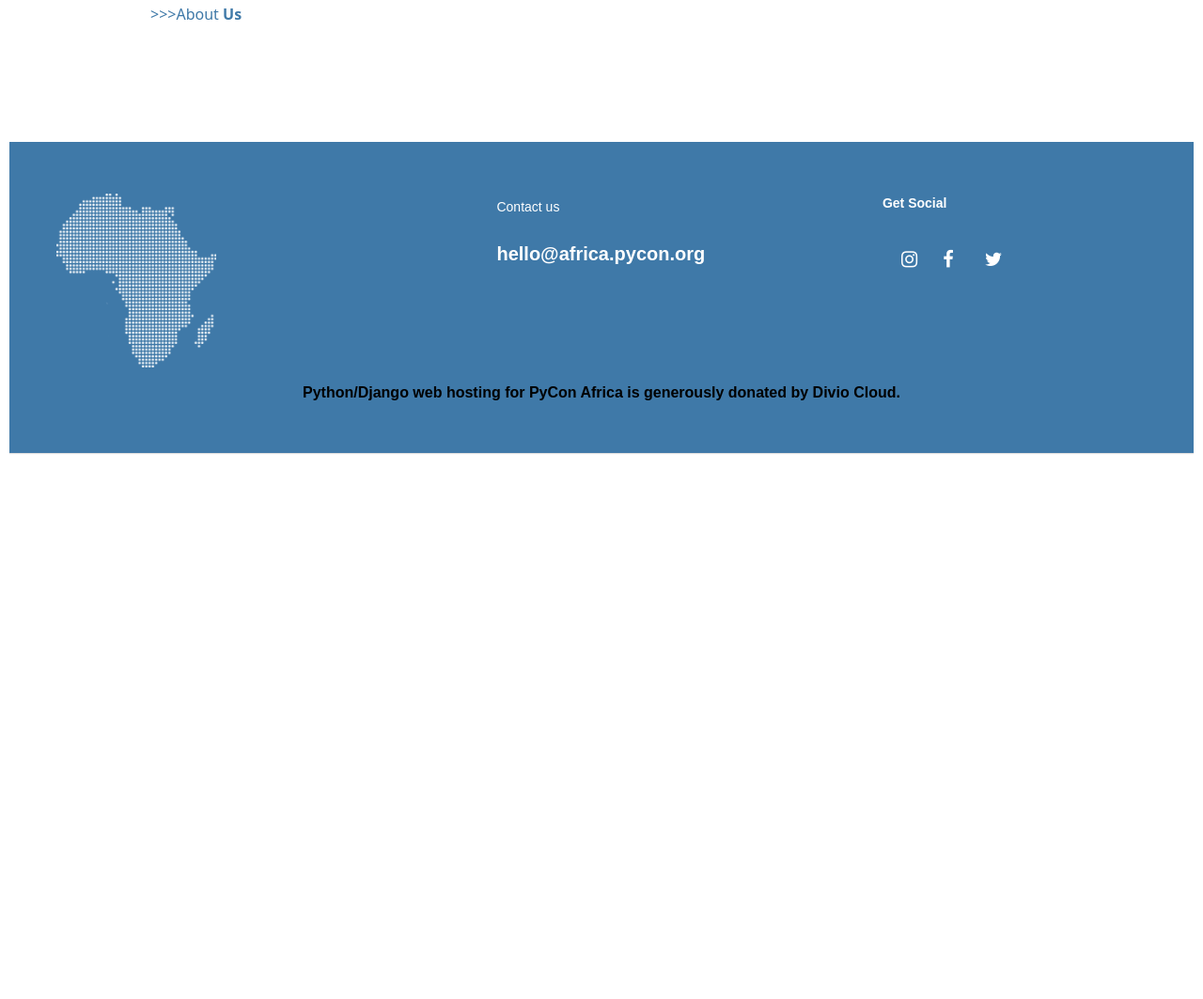
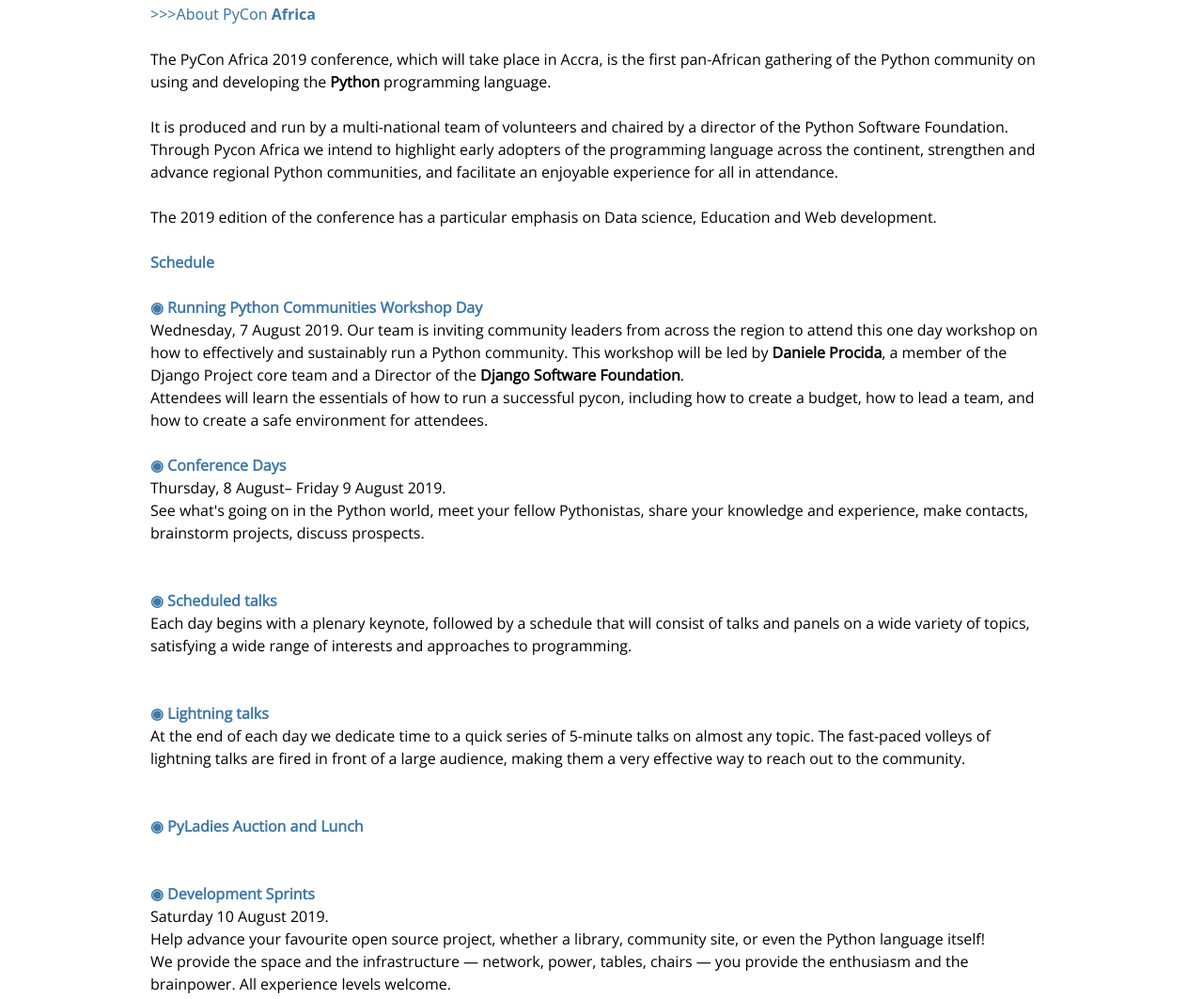
Before and after one commit to pythonafrica/pycon-africa-website, a plain HTML site: page about.html in a window 1280 px wide. Shown: the part 145-1208 px from the top of the page at 94% size. Before the commit the page ends 800 px from the top, so only its background shows below. Drawn offline with nearby package versions, Linux system fonts and the light colour scheme.

Commit message:
updated about page

```diff
--- a/about.html
+++ b/about.html
@@ -1,7 +1,7 @@
 <!DOCTYPE html>
 <html>
 <head>
-  <title>About us</title>
+  <title>About Pycon Africa</title>
   <meta name="viewport" content="width=device-width, initial-scale=1.0">
   <link rel="stylesheet" type="text/css" href="css/style.css">
   <link rel="stylesheet" type="text/css" href="css/footer.css">
@@ -24,8 +24,41 @@
 <br>
 <main>
 <br>
-<h1 class="title" style="margin-top:50px"> >>>About<strong> Us</strong></h1><br>
+<h1 class="title" style="margin-top:50px"> >>>About PyCon<strong> Africa</strong></h1><br>
+<p class="about-Pycon-Africa">The PyCon Africa 2019 conference, which will take place in Accra, is the first pan-African gathering of the Python community on using and developing the <strong><a href="https://python.org">Python</a></strong> programming language.</br><br> It is produced and run by a multi-national team of volunteers and chaired by a director of the Python Software Foundation. Through Pycon Africa we intend to highlight early adopters of the programming language across the continent, strengthen and advance regional Python communities, and facilitate an enjoyable experience for all in attendance.
+</br><br>The 2019 edition of the conference has a particular emphasis on Data science, Education and Web development.
+</p>
+<br>
+<p class="about-Pycon-Africa" style="color:#3F79A8 "><strong>Schedule</strong></p><br>
+<p class="about-Pycon-Africa">
+  <strong style="color: #3F79A8">&#9673; Running Python Communities Workshop Day</strong><br>
+  Wednesday, 7 August 2019. Our team is inviting community leaders from across the region to attend this one day workshop on how to effectively and sustainably run a Python community. This workshop will be led by <strong><a href="https://twitter.com/evildmp">Daniele Procida</a></strong>, a member of the Django Project core team and a Director of the <strong><a href="https://www.djangoproject.com/">Django Software Foundation</a></strong>.</br>Attendees will learn the essentials of how to run a successful pycon, including how to create a budget, how to lead a team, and how to create a safe environment for attendees.
+  </p><br>
+<p class="about-Pycon-Africa">
+  <strong style="color: #3F79A8">&#9673; Conference Days</strong><br>
+  Thursday, 8 August– Friday 9 August 2019.</br>
+  See what's going on in the Python world, meet your fellow Pythonistas, share your knowledge and experience, make contacts, brainstorm projects, discuss prospects.
+  </p><br><br>
 
+<p class="about-Pycon-Africa">
+  <strong style="color: #3F79A8">&#9673; Scheduled talks</strong><br>
+   Each day begins with a plenary keynote, followed by a schedule that will consist of talks and panels on a wide variety of topics, satisfying a wide range of interests and approaches to programming.
+  </p><br><br>
+
+<p class="about-Pycon-Africa">
+  <strong style="color: #3F79A8">&#9673; Lightning talks</strong><br>
+   At the end of each day we dedicate time to a quick series of 5-minute talks on almost any topic. The fast-paced volleys of lightning talks are fired in front of a large audience, making them a very effective way to reach out to the community.
+  </p><br><br>
+
+<p class="about-Pycon-Africa">
+  <strong style="color: #3F79A8">&#9673; PyLadies Auction and Lunch</strong><br>
+  </p><br><br>
+
+<p class="about-Pycon-Africa">
+  <strong style="color: #3F79A8">&#9673; Development Sprints</strong><br>
+   Saturday 10 August  2019.</br>
+   Help advance your favourite open source project, whether a library, community site, or even the Python language itself!</br> We provide the space and the infrastructure — network, power, tables, chairs — you provide the enthusiasm and the brainpower. All experience levels welcome.
+  </p><br><br>
 
 </main>
 <footer class="footer-distributed">
```
